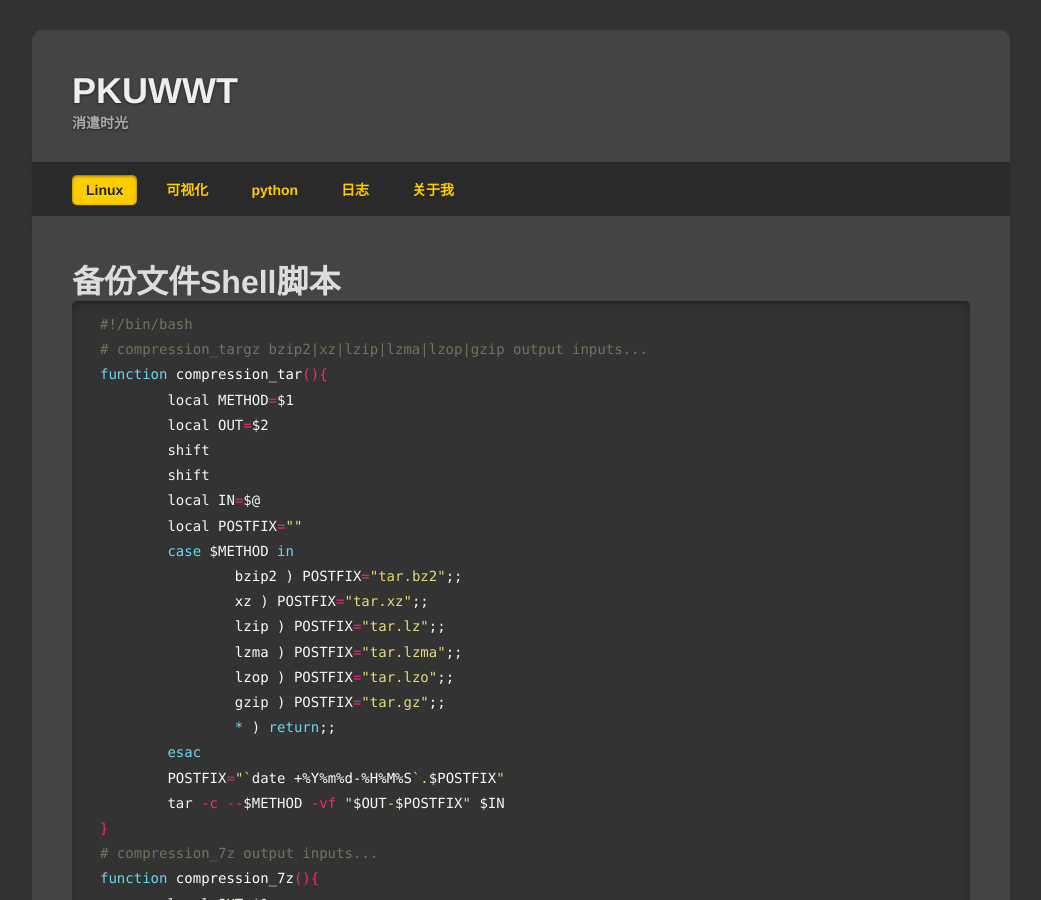
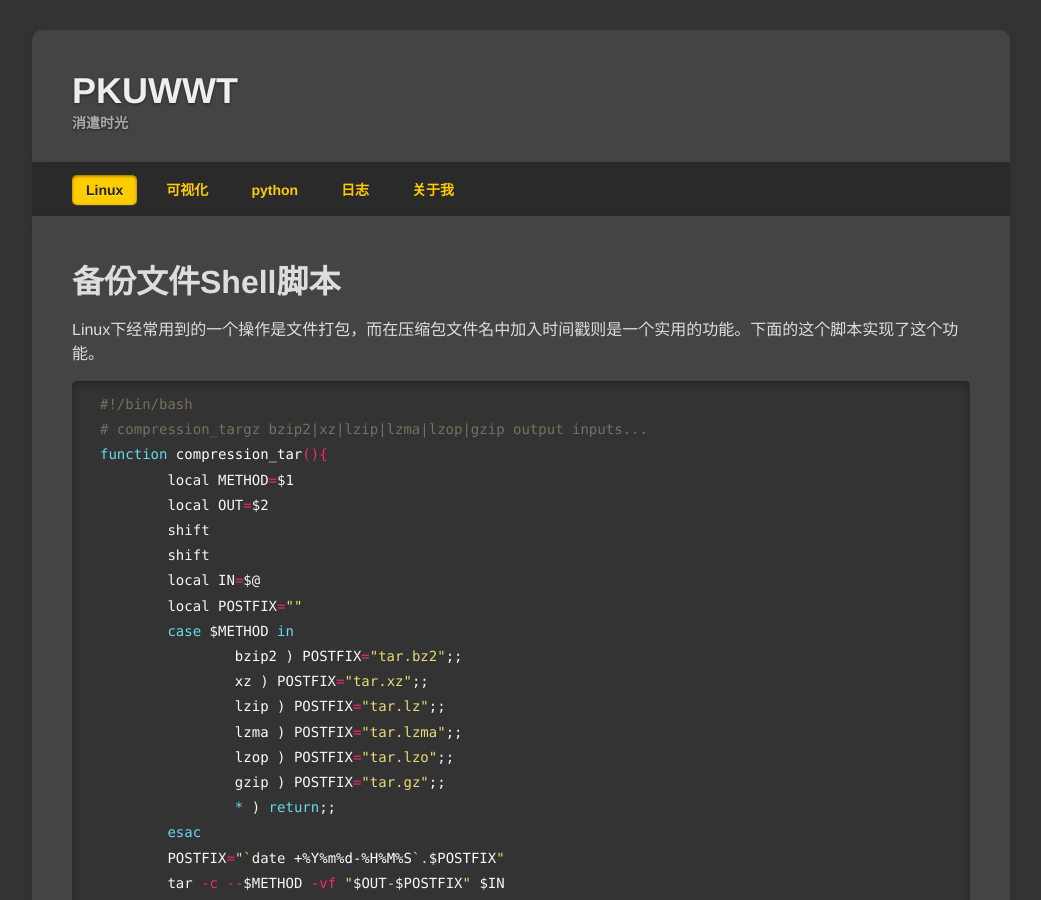
Before and after one commit to pkuwwt/pkuwwt.github.io, a Jekyll site: the page built from linux/_posts/2014-07-14-linux-backup-shell-script.md, in a window 1280 px wide and 900 px high. Shown: the whole window, without its empty margins (119-1160 px from the left). Built offline with Jekyll 4.4.1, drawn with Linux system fonts in a browser that asks for light colours; comment, search, counter and statistics services are not loaded.

Commit message:
modified:   linux/_posts/2014-07-14-linux-backup-shell-script.md

```diff
--- a/linux/_posts/2014-07-14-linux-backup-shell-script.md
+++ b/linux/_posts/2014-07-14-linux-backup-shell-script.md
@@ -3,6 +3,8 @@ layout: blog
 comments: true
 title: 备份文件Shell脚本
 ---
+
+Linux下经常用到的一个操作是文件打包，而在压缩包文件名中加入时间戳则是一个实用的功能。下面的这个脚本实现了这个功能。
 
 {% highlight bash %}
 #!/bin/bash
```
